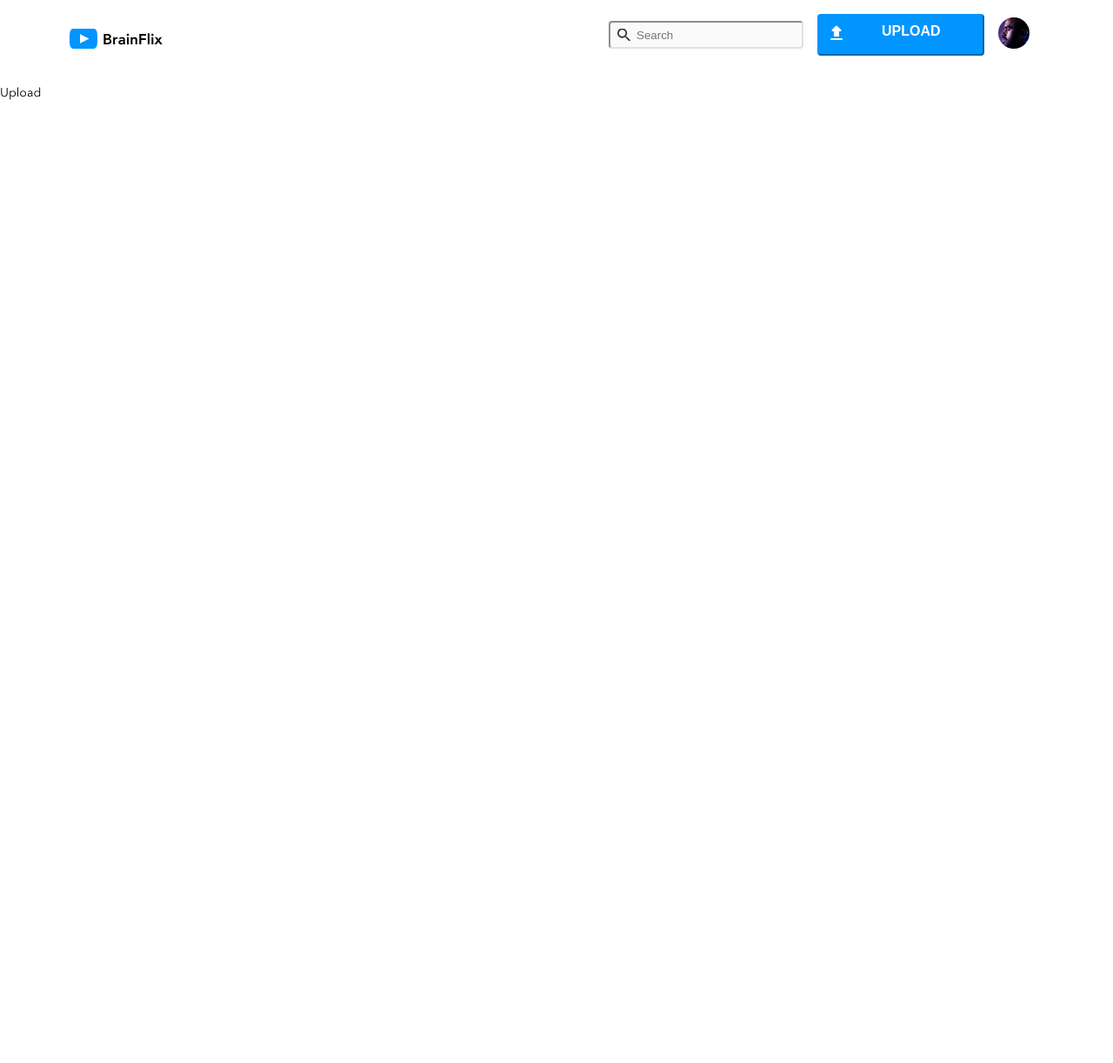
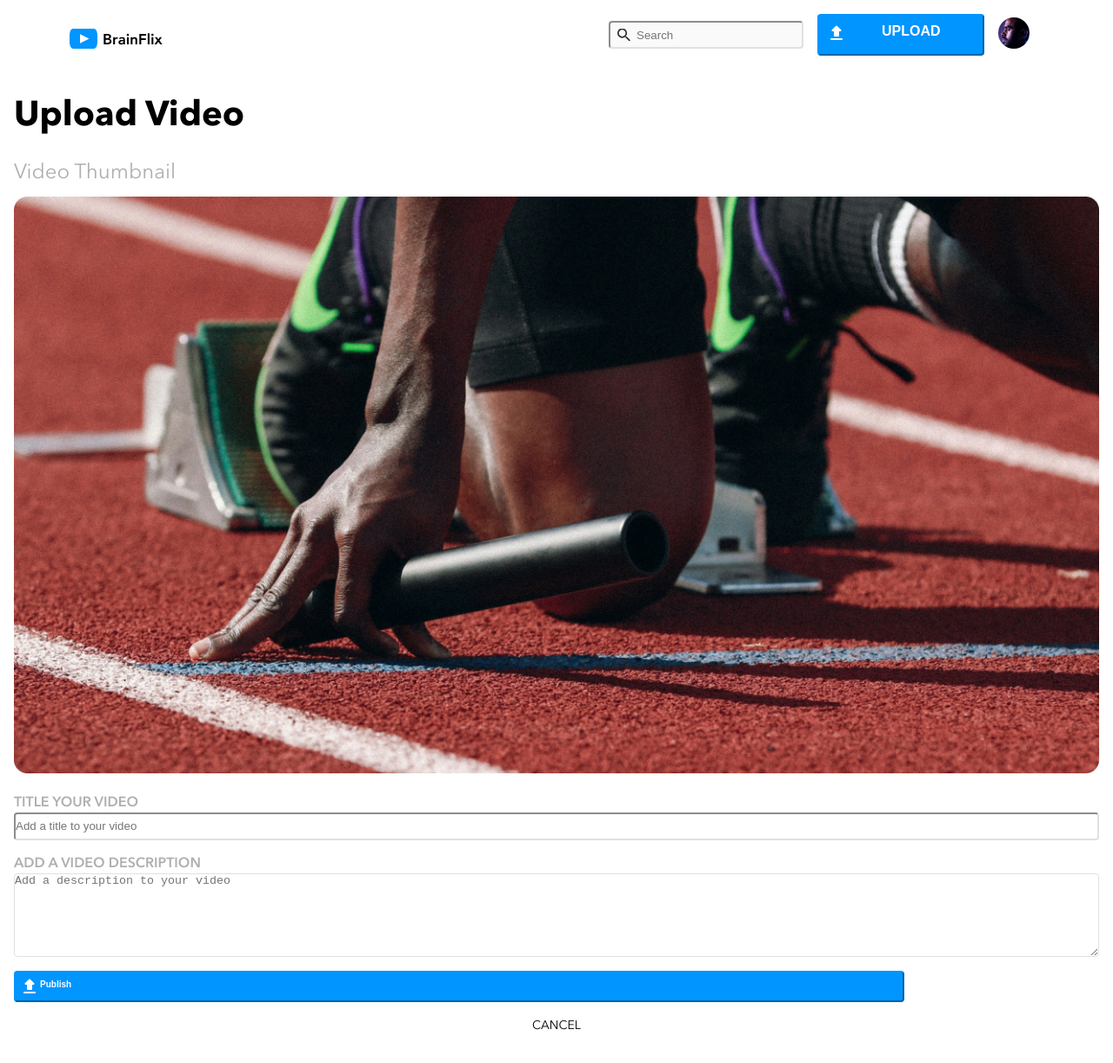
Before and after one commit to nhajenny/jenny-ho-brainflix, a React (Vite) app: page /upload in a window 1280 px wide. Shown: the whole page at 87% size. Before the commit the page ends 800 px from the top, so only its background shows below. Built offline with nearby package versions, Linux system fonts and the light colour scheme.

Commit message:
add upload page and route

```diff
--- a/src/App.css
+++ b/src/App.css
@@ -199,6 +199,10 @@ header__logo--img {
   -moz-column-gap: 5.5rem;
        column-gap: 5.5rem;
   padding: 0.25rem;
+}
+.header__button:hover {
+  background-color: #0065AD;
+  border-color: #0065AD;
 }
 @media (min-width: 768px) {
   .header__button {
@@ -419,6 +423,10 @@ header__logo--img {
   padding: 0.25rem;
   font-size: 0.625rem;
 }
+.comment__button:hover {
+  background-color: #0065AD;
+  border-color: #0065AD;
+}
 @media (min-width: 768px) {
   .comment__button {
     width: 20vw;
@@ -463,6 +471,7 @@ header__logo--img {
 
 .nextvideos {
   padding: 1rem;
+  text-decoration: none;
 }
 @media (min-width: 768px) {
   .nextvideos {
@@ -483,6 +492,7 @@ header__logo--img {
 }
 
 .nextvideos__card {
+  text-decoration: none;
   display: flex;
   color: #323232;
   -moz-column-gap: 1rem;
@@ -501,13 +511,18 @@ header__logo--img {
 }
 
 .nextvideos__title {
+  text-decoration: none;
   font-size: 1rem;
 }
 
 .nextvideos__author {
+  text-decoration: none;
   font-size: 1rem;
 }
 
+.desktop__container {
+  text-decoration: none;
+}
 @media (min-width: 1280px) {
   .desktop__container {
     display: flex;
@@ -515,6 +530,9 @@ header__logo--img {
   }
 }
 
+.desktop__left {
+  text-decoration: none;
+}
 @media (min-width: 1280px) {
   .desktop__left {
     border-right: 0.125rem solid #E1E1E1;
@@ -522,8 +540,81 @@ header__logo--img {
   }
 }
 
+.desktop__right {
+  text-decoration: none;
+}
 @media (min-width: 1280px) {
   .desktop__right {
     padding-top: 1rem;
   }
+}
+
+.upload {
+  padding: 1rem;
+  display: flex;
+  flex-direction: column;
+}
+.upload__title {
+  font-size: 2.5rem;
+  padding-bottom: 1rem;
+}
+.upload__subtitle {
+  font-size: 1.5rem;
+  padding-top: 1rem;
+  padding-bottom: 0.5rem;
+  color: #AFAFAF;
+}
+.upload__image {
+  width: 100%;
+  height: 100%;
+  padding-top: 0.5rem;
+}
+
+.upload__form {
+  padding-top: 1rem;
+  display: flex;
+  flex-direction: column;
+  row-gap: 1rem;
+}
+.upload__form--label {
+  font-size: 1rem;
+  display: flex;
+  flex-direction: column;
+  color: #AFAFAF;
+  font-weight: 600;
+}
+.upload__form--title {
+  width: 100%;
+  height: 2rem;
+  color: #FAFAFA;
+  border-color: #E1E1E1;
+  border-radius: 0.25rem;
+}
+.upload__form--description {
+  width: 100%;
+  height: 6rem;
+  color: #FAFAFA;
+  border-color: #E1E1E1;
+  border-radius: 0.25rem;
+}
+
+.upload__button {
+  background-color: #0095FF;
+  width: 80vw;
+  border-radius: 0.25rem;
+  border-color: #0095FF;
+  display: flex;
+  color: #FFFFFF;
+  padding: 0.25rem;
+  font-size: 0.625rem;
+}
+.upload__button:hover {
+  background-color: #0065AD;
+  border-color: #0065AD;
+}
+
+.upload__cancel {
+  display: flex;
+  justify-content: center;
+  padding: 1rem;
 }/*# sourceMappingURL=App.css.map */
--- a/src/App.jsx
+++ b/src/App.jsx
@@ -13,7 +13,7 @@ function App() {
             <Routes>
               <Route path="/" element={<Homepage/>}/>
               <Route path="/videos/:videoId" element={<Homepage/>}/>
-              <Route path="Upload" element={<Upload/>}/>
+              <Route path="/upload" element={<Upload/>}/>
             </Routes>
       </BrowserRouter>
     </div>
--- a/src/pages/Upload/Upload.jsx
+++ b/src/pages/Upload/Upload.jsx
@@ -1,8 +1,45 @@
+import uploadImage from '../../assets/images/Upload-video-preview.jpg';
+import iconUpload from '../../assets/images/icons/upload.svg';
+import "../../styles/styles.css";
+
 function Upload () {
     return(
-        <div>
-            Upload
-        </div>
+        <section className="upload">
+            <h1 className="upload__title">Upload Video</h1>
+            <div>
+                <div className="upload__subtitle">Video Thumbnail</div>
+                <img src={uploadImage} alt="person at starting line of track run" className="upload__image" ></img>
+            </div>
+            <div>
+
+                <form className="upload__form">
+                    <label className="upload__form--label">TITLE YOUR VIDEO
+                        <input
+                        type="text"
+                        name = "nameInput"
+                        placeholder = "Add a title to your video"
+                        className="upload__form--title"
+                        ></input>
+                    </label>
+                    <label className="upload__form--label"> ADD A VIDEO DESCRIPTION
+                        <textarea
+                        type="text"
+                        name="descriptionInput"
+                        placeholder = "Add a description to your video"
+                        className="upload__form--description"></textarea>
+                    </label>
+                    <button
+                    type="submit"
+                    className="upload__button">
+                        <img src={iconUpload} alt="upload icon" className="upload__button--icon"/>
+                        <label>Publish</label>
+                    </button>
+                </form>
+                <div className="upload__cancel">
+                    CANCEL
+                </div>
+            </div>
+        </section>
     )
 }
 
--- a/src/styles/partials/_global.scss
+++ b/src/styles/partials/_global.scss
@@ -149,6 +149,10 @@ padding-bottom: 0.5rem;
     color: $white;
     column-gap: 5.5rem;
     padding: 0.25rem;
+    &:hover {
+        background-color: $brainflix-darkblue;
+        border-color: $brainflix-darkblue;
+    }
     @include tablet {
         width: 12rem;
         column-gap: 2rem;
--- a/src/styles/styles.css
+++ b/src/styles/styles.css
@@ -199,6 +199,10 @@ header__logo--img {
   -moz-column-gap: 5.5rem;
        column-gap: 5.5rem;
   padding: 0.25rem;
+}
+.header__button:hover {
+  background-color: #0065AD;
+  border-color: #0065AD;
 }
 @media (min-width: 768px) {
   .header__button {
@@ -419,6 +423,10 @@ header__logo--img {
   padding: 0.25rem;
   font-size: 0.625rem;
 }
+.comment__button:hover {
+  background-color: #0065AD;
+  border-color: #0065AD;
+}
 @media (min-width: 768px) {
   .comment__button {
     width: 20vw;
@@ -463,6 +471,7 @@ header__logo--img {
 
 .nextvideos {
   padding: 1rem;
+  text-decoration: none;
 }
 @media (min-width: 768px) {
   .nextvideos {
@@ -483,6 +492,7 @@ header__logo--img {
 }
 
 .nextvideos__card {
+  text-decoration: none;
   display: flex;
   color: #323232;
   -moz-column-gap: 1rem;
@@ -501,13 +511,18 @@ header__logo--img {
 }
 
 .nextvideos__title {
+  text-decoration: none;
   font-size: 1rem;
 }
 
 .nextvideos__author {
+  text-decoration: none;
   font-size: 1rem;
 }
 
+.desktop__container {
+  text-decoration: none;
+}
 @media (min-width: 1280px) {
   .desktop__container {
     display: flex;
@@ -515,6 +530,9 @@ header__logo--img {
   }
 }
 
+.desktop__left {
+  text-decoration: none;
+}
 @media (min-width: 1280px) {
   .desktop__left {
     border-right: 0.125rem solid #E1E1E1;
@@ -522,8 +540,81 @@ header__logo--img {
   }
 }
 
+.desktop__right {
+  text-decoration: none;
+}
 @media (min-width: 1280px) {
   .desktop__right {
     padding-top: 1rem;
   }
+}
+
+.upload {
+  padding: 1rem;
+  display: flex;
+  flex-direction: column;
+}
+.upload__title {
+  font-size: 2.5rem;
+  padding-bottom: 1rem;
+}
+.upload__subtitle {
+  font-size: 1.5rem;
+  padding-top: 1rem;
+  padding-bottom: 0.5rem;
+  color: #AFAFAF;
+}
+.upload__image {
+  width: 100%;
+  height: 100%;
+  padding-top: 0.5rem;
+}
+
+.upload__form {
+  padding-top: 1rem;
+  display: flex;
+  flex-direction: column;
+  row-gap: 1rem;
+}
+.upload__form--label {
+  font-size: 1rem;
+  display: flex;
+  flex-direction: column;
+  color: #AFAFAF;
+  font-weight: 600;
+}
+.upload__form--title {
+  width: 100%;
+  height: 2rem;
+  color: #FAFAFA;
+  border-color: #E1E1E1;
+  border-radius: 0.25rem;
+}
+.upload__form--description {
+  width: 100%;
+  height: 6rem;
+  color: #FAFAFA;
+  border-color: #E1E1E1;
+  border-radius: 0.25rem;
+}
+
+.upload__button {
+  background-color: #0095FF;
+  width: 80vw;
+  border-radius: 0.25rem;
+  border-color: #0095FF;
+  display: flex;
+  color: #FFFFFF;
+  padding: 0.25rem;
+  font-size: 0.625rem;
+}
+.upload__button:hover {
+  background-color: #0065AD;
+  border-color: #0065AD;
+}
+
+.upload__cancel {
+  display: flex;
+  justify-content: center;
+  padding: 1rem;
 }/*# sourceMappingURL=styles.css.map */
--- a/src/styles/styles.scss
+++ b/src/styles/styles.scss
@@ -146,6 +146,10 @@
     color: $white;
     padding: 0.25rem;
     font-size: .625rem;
+    &:hover {
+        background-color: $brainflix-darkblue;
+        border-color: $brainflix-darkblue;
+    }
     @include tablet {
         @include box(20vw, 3rem);
         align-content: center;
@@ -240,3 +244,65 @@
         padding-top: 1rem;
     }
 }
+
+//Upload
+.upload {
+    padding: 1rem;
+    @include flex-column;
+    &__title {
+        font-size: 2.5rem;
+        padding-bottom: 1rem;
+    }
+    &__subtitle {
+        font-size: 1.5rem;
+        padding-top: 1rem;
+        padding-bottom: 0.5rem;
+        color: $silver;
+    }
+    &__image {
+        @include box(100%);
+        padding-top: 0.5rem;
+    }
+}
+.upload__form {
+    padding-top: 1rem;
+    @include flex-column;
+    row-gap: 1rem;
+    &--label {
+        font-size: 1rem;
+        @include flex-column;
+        color: $silver;
+        font-weight: 600;
+    }
+    &--title {
+        @include box(100%, 2rem);
+        color: $alabaster;
+        border-color: $mercury;
+        border-radius: .25rem;
+    }
+    &--description {
+        @include box(100%, 6rem);
+        color: $alabaster;
+        border-color: $mercury;
+        border-radius: .25rem;
+    }
+}
+.upload__button {
+    background-color: $brainflix-blue;
+    width: 80vw;
+    border-radius: .25rem;
+    border-color: $brainflix-blue;
+    display: flex;
+    color: $white;
+    padding: 0.25rem;
+    font-size: .625rem;
+    &:hover {
+        background-color: $brainflix-darkblue;
+        border-color: $brainflix-darkblue;
+    }
+}
+.upload__cancel {
+    display: flex;
+    justify-content: center;
+    padding: 1rem;
+}
```
Also changed, not shown: 2 other files (tests, documents, lock files or other folders).
